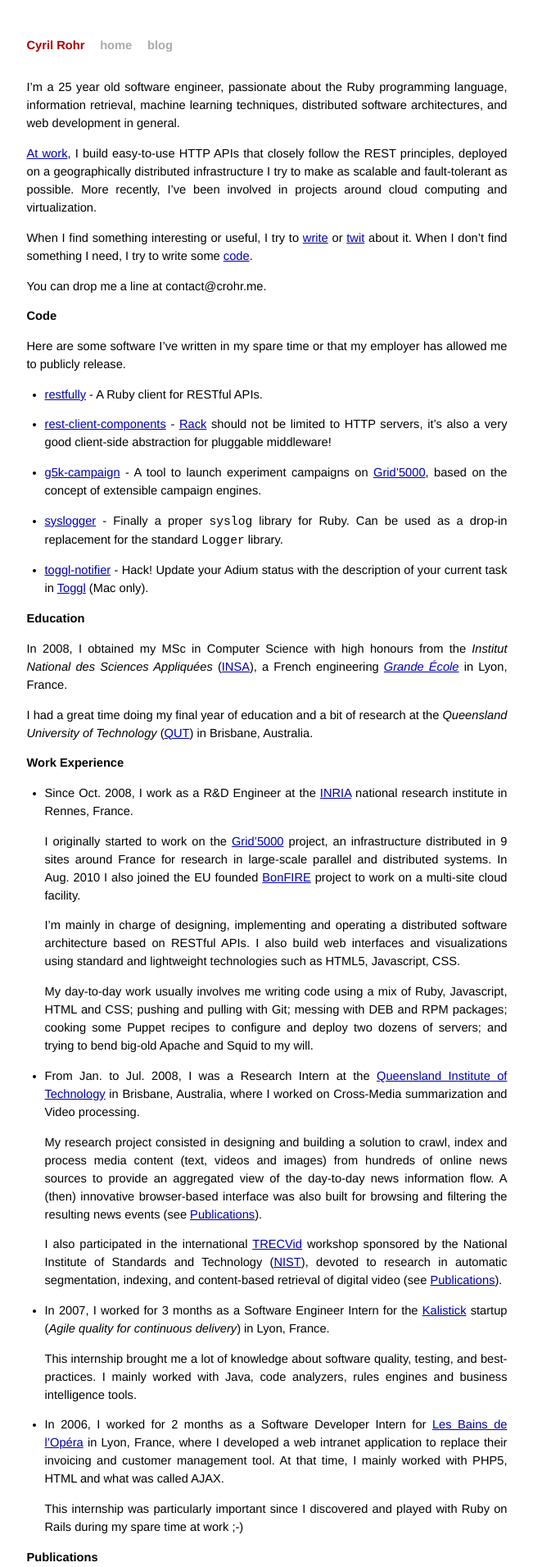
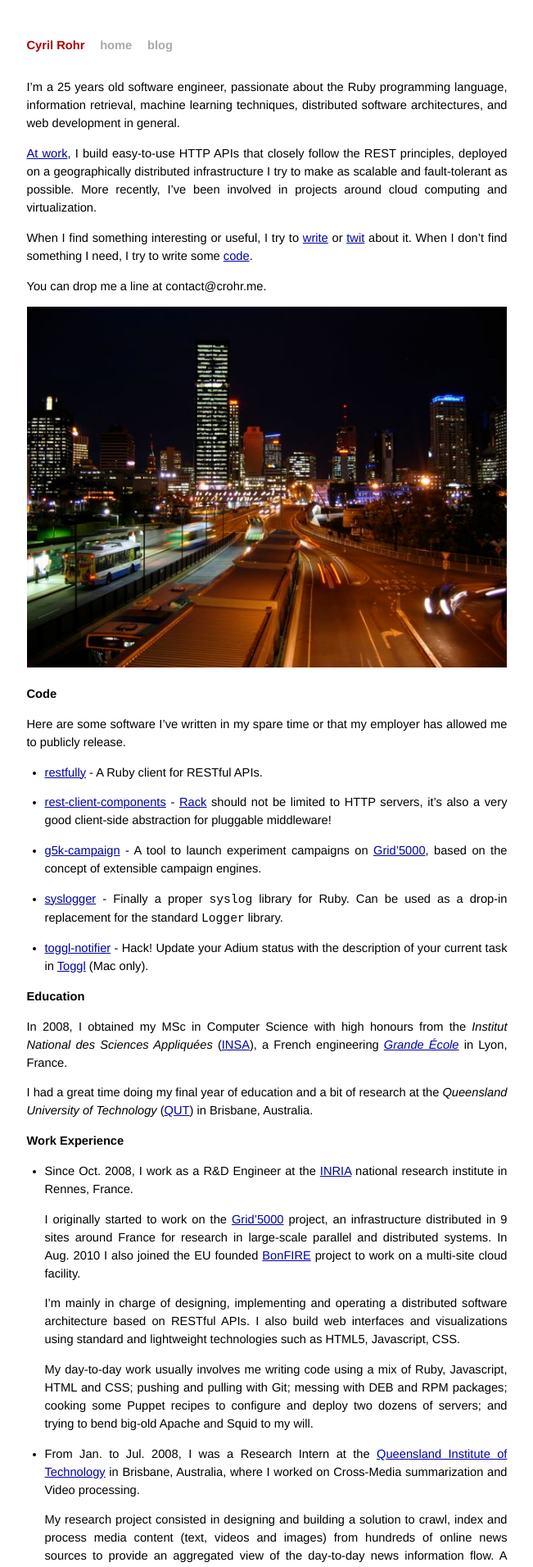
Before and after one commit to crohr/crohr.github.com, a Jekyll site: the page built from index.md, in a window 1280 px wide. Shown: the top 1911 px of the page at 82% size, without its empty margins (314-965 px from the left). Built offline with Jekyll 4.4.1, drawn with Linux system fonts in a browser that asks for light colours; Markdown is read by kramdown in place of the engine named in the settings.

Commit message:
Added photo of Brisbane.

```diff
--- a/css/screen.css
+++ b/css/screen.css
@@ -210,3 +210,7 @@
   #about ul li {
     margin-left: 1.5em;
   }
+
+img[alt="Brisbane, AU"] {
+  width: 100%;
+}
--- a/index.md
+++ b/index.md
@@ -3,7 +3,7 @@
 title: Cyril Rohr
 ---
 
-I'm a 25 year old software engineer, passionate about the Ruby programming language, information retrieval, machine learning techniques, distributed software architectures, and web development in general.
+I'm a 25 years old software engineer, passionate about the Ruby programming language, information retrieval, machine learning techniques, distributed software architectures, and web development in general.
 
 [At work](https://www.grid5000.fr), I build easy-to-use HTTP APIs that closely follow the REST principles, deployed on a geographically distributed infrastructure I try to make as scalable and fault-tolerant as possible.
 More recently, I've been involved in projects around cloud computing and virtualization.
@@ -12,6 +12,8 @@
 When I don't find something I need, I try to write some [code](http://github.com/crohr).
 
 You can drop me a line at contact@crohr.me.
+
+![Brisbane, AU](/photos/brisbane.jpg)
 
 ## Code
 Here are some software I've written in my spare time or that my employer has allowed me to publicly release.
```
Also changed, not shown: photos/brisbane.jpg (added).
